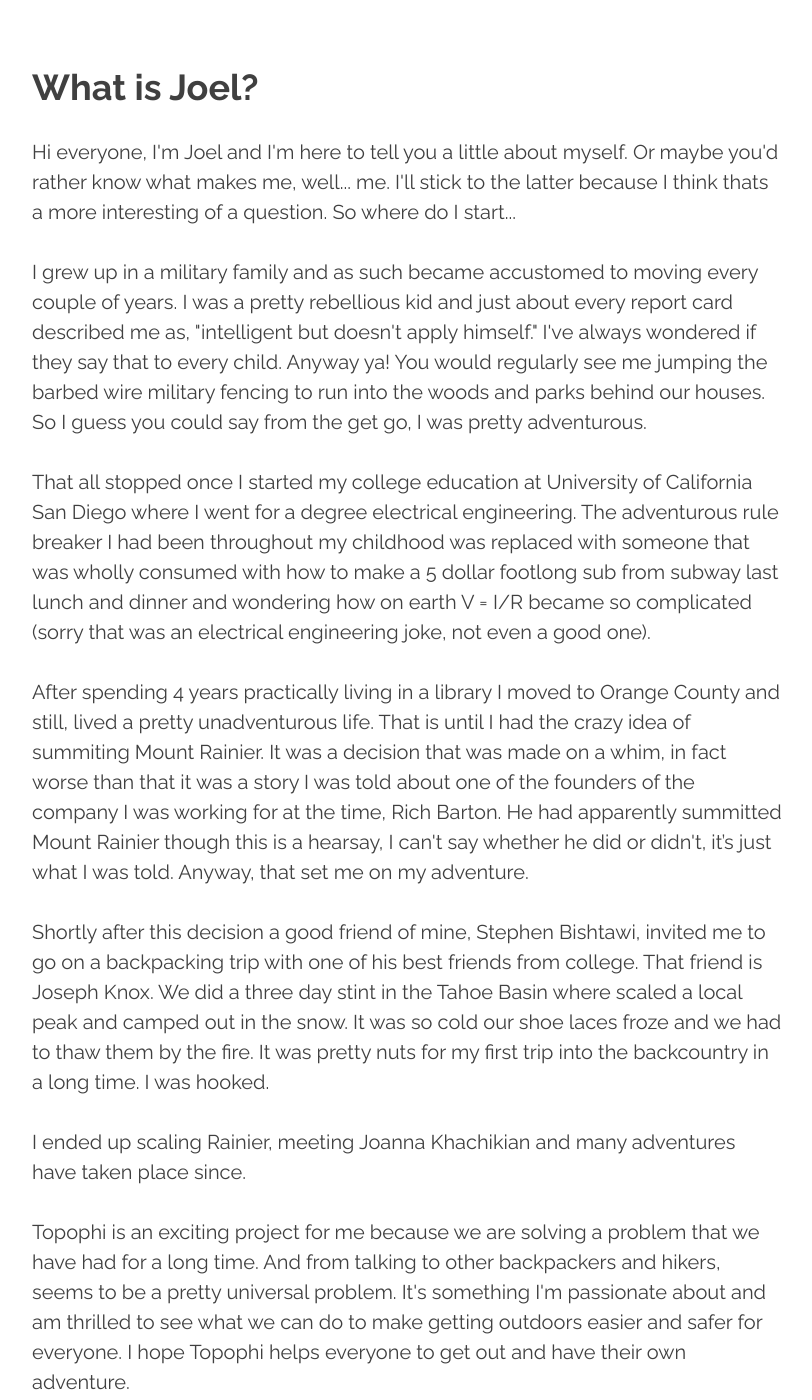
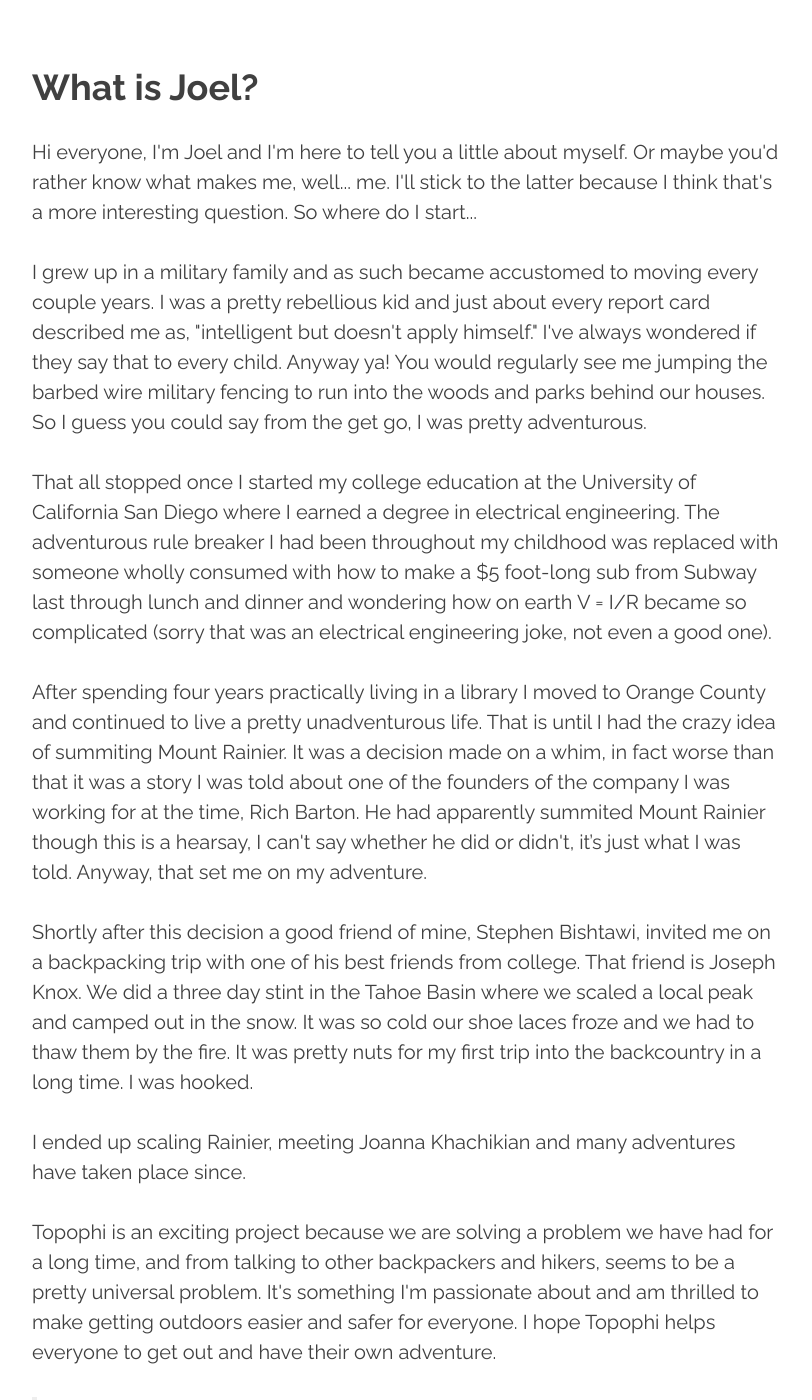
Before and after one commit to Topophi/topophi.github.io, a Jekyll site: the page built from _posts/2015-04-08-what-is-joel.markdown, in a window 1280 px wide and 1400 px high, scrolled down 518 px. Shown: the whole window, without its empty margins (233-1045 px from the left). Built offline with Jekyll 4.4.1, drawn with Linux system fonts in a browser that asks for light colours; nearby versions of some CDN libraries.

Commit message:
more edits

```diff
--- a/_posts/2015-04-08-what-is-joel.markdown
+++ b/_posts/2015-04-08-what-is-joel.markdown
@@ -11,22 +11,22 @@
 
 <h2 class="section-heading">What is Joel?</h2>
 
-<p>Hi everyone, I'm Joel and I'm  here to tell you a little about myself.  Or maybe you'd rather know what makes me, well... me.  I'll stick to the latter because I think thats a more interesting of a question.  So where do I start...
+<p>Hi everyone, I'm Joel and I'm  here to tell you a little about myself.  Or maybe you'd rather know what makes me, well... me.  I'll stick to the latter because I think that's a more interesting question.  So where do I start...
 <p>
 
- <p>I grew up in a military family and as such became accustomed to moving every couple of years.  I was a pretty rebellious kid and just about every report card described me as, "intelligent but doesn't apply himself."  I've always wondered if they say that to every child.  Anyway ya!  You would regularly see me jumping the barbed wire military fencing to run into the woods and parks behind our houses.  So I guess you could say from the get go, I was pretty adventurous.
+ <p>I grew up in a military family and as such became accustomed to moving every couple years.  I was a pretty rebellious kid and just about every report card described me as, "intelligent but doesn't apply himself."  I've always wondered if they say that to every child.  Anyway ya!  You would regularly see me jumping the barbed wire military fencing to run into the woods and parks behind our houses.  So I guess you could say from the get go, I was pretty adventurous.
 <p>
 
-<p>That all stopped once I started my college education at University of California San Diego where I went for a degree electrical engineering.  The adventurous rule breaker I had been throughout my childhood was replaced with someone that was wholly consumed with how to make a 5 dollar footlong sub from subway last lunch and dinner and wondering how on earth V = I/R became so complicated (sorry that was an electrical engineering joke, not even a good one).<p>
+<p>That all stopped once I started my college education at the University of California San Diego where I earned a degree in electrical engineering.  The adventurous rule breaker I had been throughout my childhood was replaced with someone wholly consumed with how to make a $5 foot-long sub from Subway last through lunch and dinner and wondering how on earth V = I/R became so complicated (sorry that was an electrical engineering joke, not even a good one).<p>
 
-<p>After spending 4 years practically living in a library I moved to Orange County and still, lived a pretty unadventurous life.  That is until I had the crazy idea of summiting Mount Rainier.  It was a decision that was made on a whim, in fact worse than that it was a story I was told about one of the founders of the company I was working for at the time, Rich Barton.  He had apparently summitted Mount Rainier though this is a hearsay, I can't say whether he did or didn't, it’s just what I was told.  Anyway, that set me on my adventure.
+<p>After spending four years practically living in a library I moved to Orange County and continued to live a pretty unadventurous life.  That is until I had the crazy idea of summiting Mount Rainier.  It was a decision made on a whim, in fact worse than that it was a story I was told about one of the founders of the company I was working for at the time, Rich Barton.  He had apparently summited Mount Rainier though this is a hearsay, I can't say whether he did or didn't, it’s just what I was told.  Anyway, that set me on my adventure.
 <p>
 
-<p>Shortly after this decision a good friend of mine, Stephen Bishtawi, invited me to go on a backpacking trip with one of his best friends from college.  That friend is Joseph Knox.  We did a three day stint in the Tahoe Basin where scaled a local peak and camped out in the snow.  It was so cold our shoe laces froze and we had to thaw them by the fire.  It was pretty nuts for my first trip into the backcountry in a long time.  I was hooked.
+<p>Shortly after this decision a good friend of mine, Stephen Bishtawi, invited me on a backpacking trip with one of his best friends from college.  That friend is Joseph Knox.  We did a three day stint in the Tahoe Basin where we scaled a local peak and camped out in the snow.  It was so cold our shoe laces froze and we had to thaw them by the fire.  It was pretty nuts for my first trip into the backcountry in a long time.  I was hooked.
 <p>
 <p>I ended up scaling Rainier, meeting Joanna Khachikian and many adventures have taken place since.<p>
 
-<p>Topophi is an exciting project for me because we are solving a problem that we have had for a long time.  And from talking to other backpackers and hikers, seems to be a pretty universal problem.  It's something I'm passionate about and am thrilled to see what we can do to make getting outdoors easier and safer for everyone.  I hope Topophi helps everyone to get out and have their own adventure.</p>
+<p>Topophi is an exciting project because we are solving a problem we have had for a long time, and from talking to other backpackers and hikers, seems to be a pretty universal problem.  It's something I'm passionate about and am thrilled to make getting outdoors easier and safer for everyone.  I hope Topophi helps everyone to get out and have their own adventure.</p>
 
 
 
```
